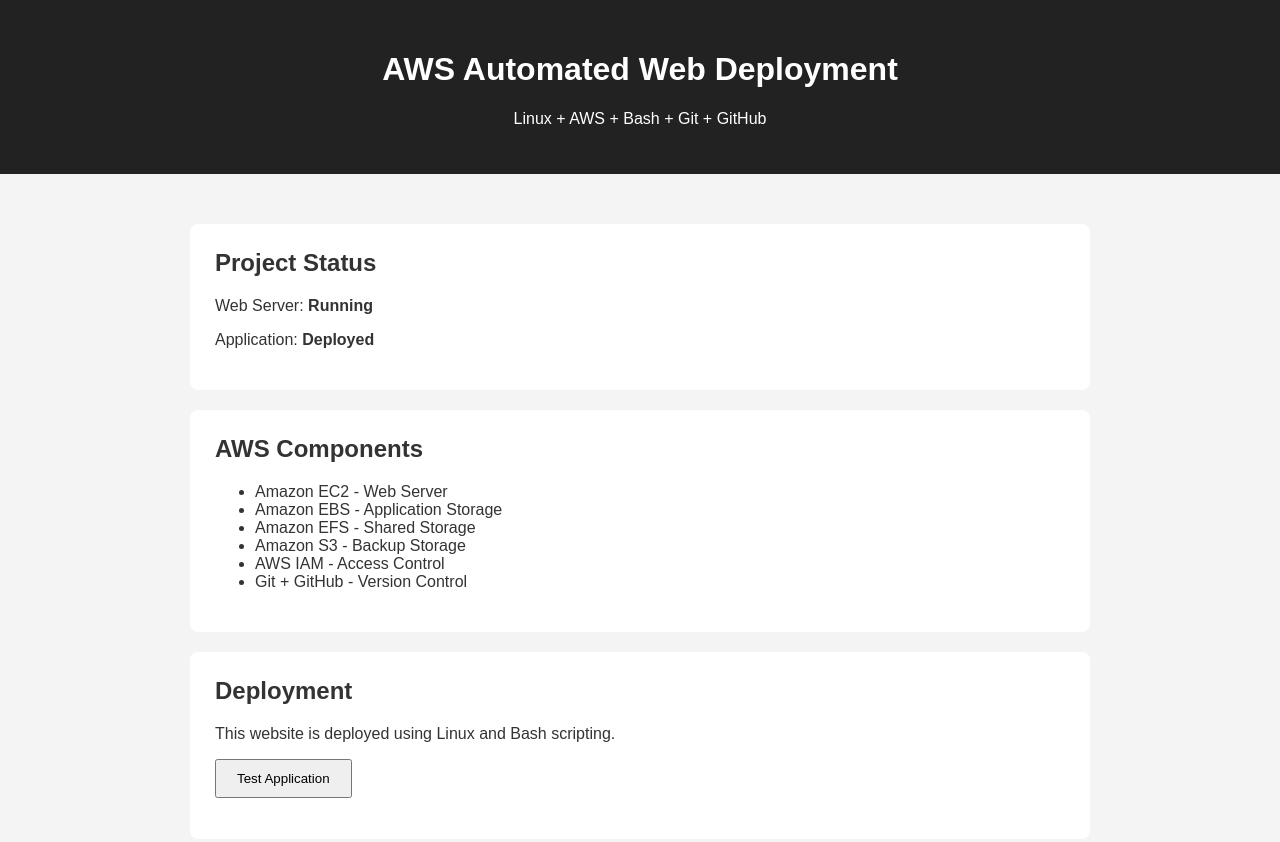
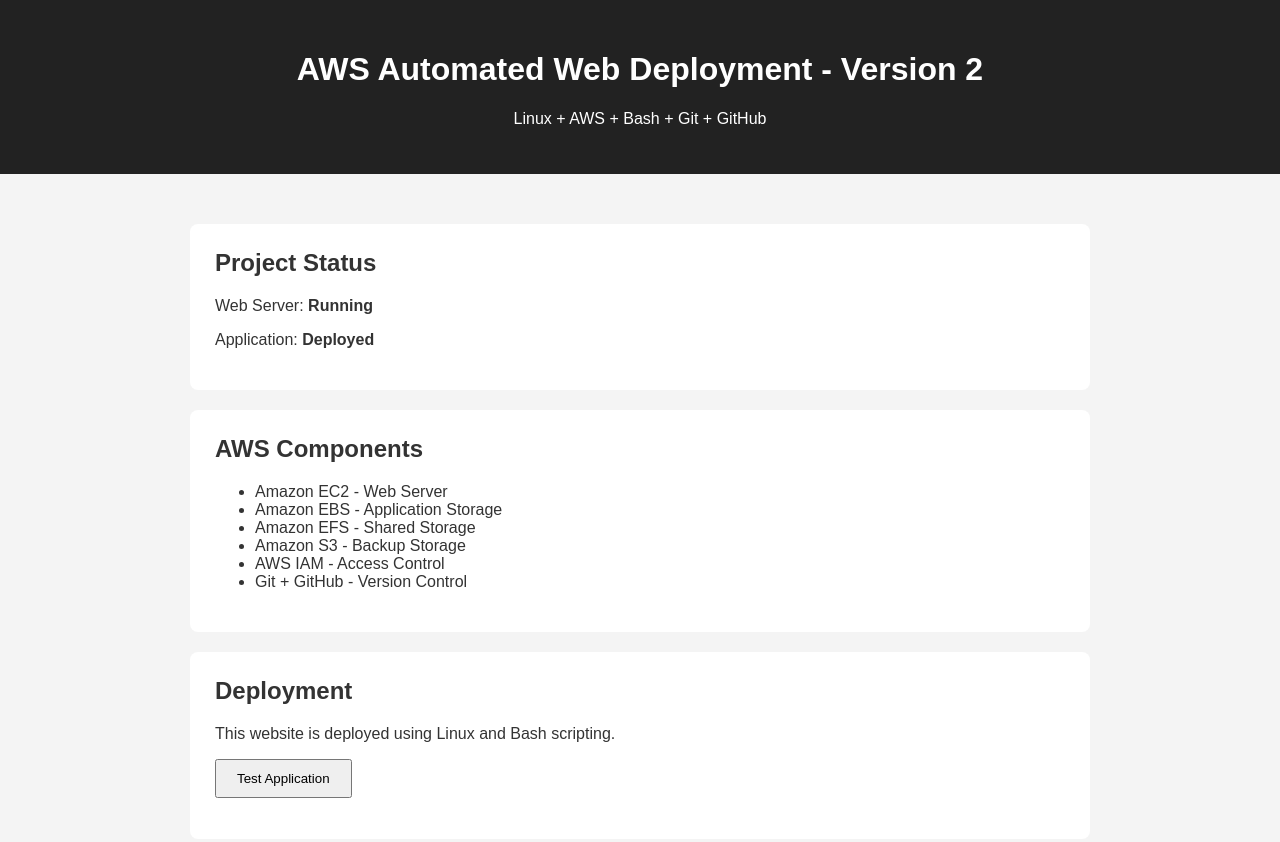
Before and after one commit to Rohitkokare810/automated-web-deployment, a plain HTML site: page website/index.html in a window 1280 px wide. Shown: the top 842 px of the page. Drawn offline with Linux system fonts and the light colour scheme.

Commit message:
update website to version 2

```diff
--- a/website/index.html
+++ b/website/index.html
@@ -9,7 +9,7 @@
 <body>
 
     <header>
-        <h1>AWS Automated Web Deployment</h1>
+        <h1>AWS Automated Web Deployment - Version 2</h1>
         <p>Linux + AWS + Bash + Git + GitHub</p>
     </header>
 
```
